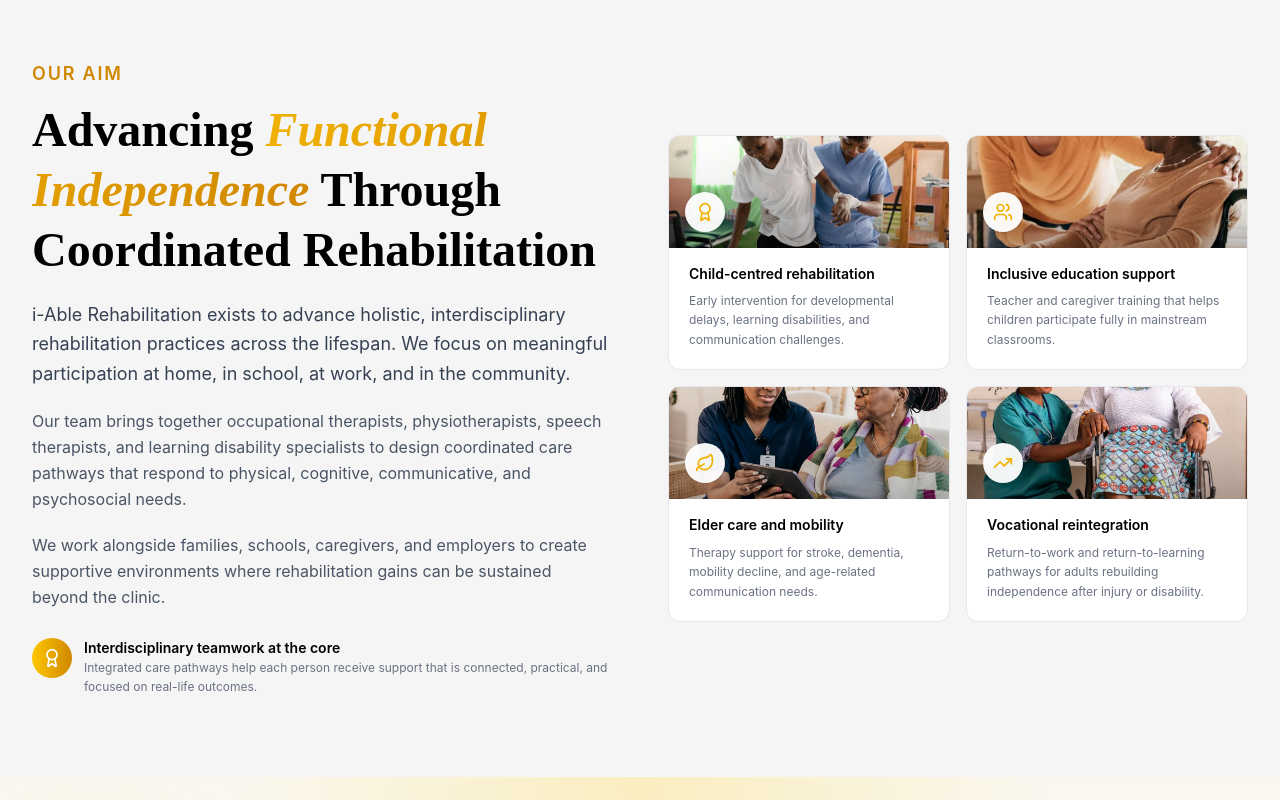
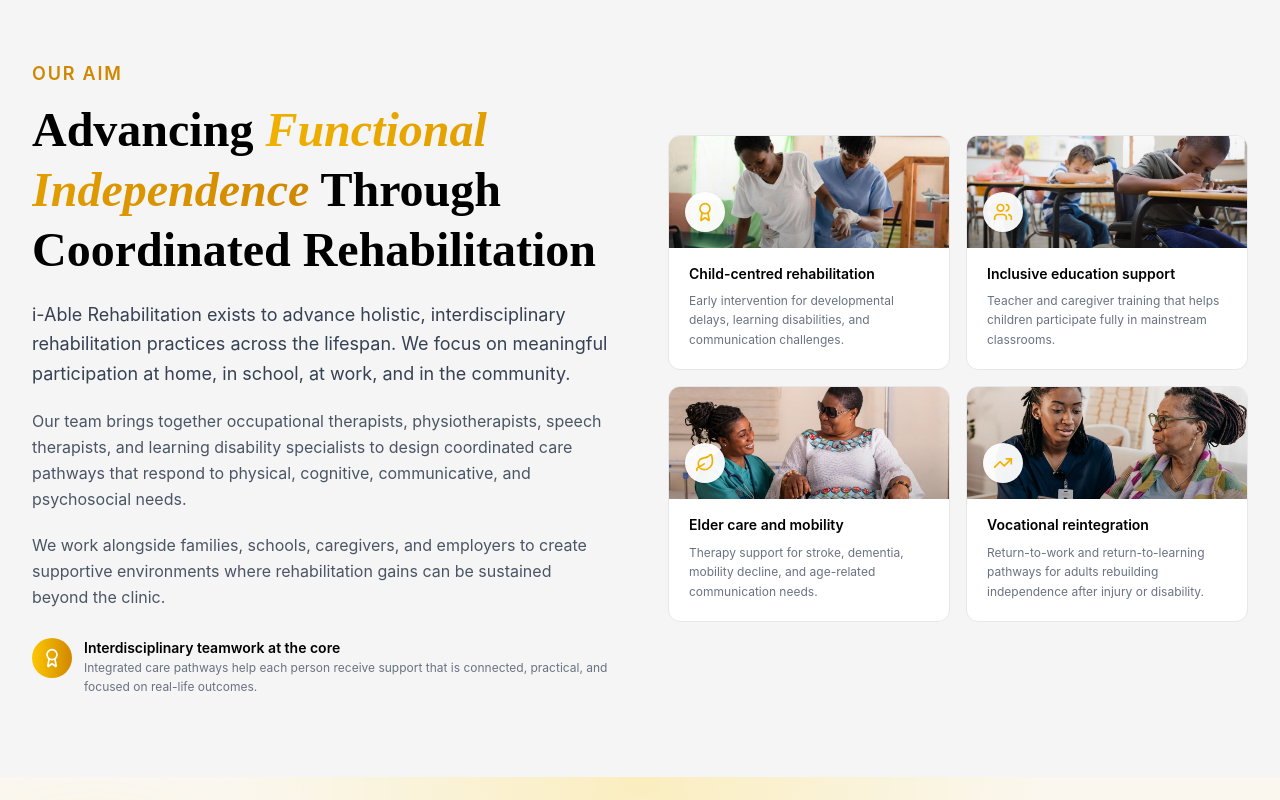
Before and after one commit to fidelnyame-80/we98-2983-2893-kjsd8, a React (Vite) app: page / in a window 1280 px wide. Shown: the part 820-1620 px from the top of the page. Built offline with nearby package versions, Linux system fonts and the light colour scheme.

Commit message:
images fixed

```diff
--- a/src/Components/AboutUs.jsx
+++ b/src/Components/AboutUs.jsx
@@ -18,7 +18,7 @@ const focusAreas = [
     description:
       "Teacher and caregiver training that helps children participate fully in mainstream classrooms.",
     icon: Users,
-    image: Images.educationSupportImage,
+    image: Images.inclusiveEducation,
     imageAlt:
       "A caregiver supporting inclusive participation during rehabilitation.",
   },
@@ -118,13 +118,13 @@ const AboutSection = () => {
                 whileInView={{ opacity: 1, y: 0 }}
                 viewport={{ once: true }}
                 transition={{ duration: 0.4, delay: i * 0.1 }}
-                className="overflow-hidden rounded-xl bg-white border border-gray-200 hover:border-yellow-300 hover:shadow-md transition-all duration-300 group"
+                className="overflow-hidden rounded-xl bg-white border border-gray-200 hover:border-yellow-300 hover:shadow-md transition-all duration-300 group "
               >
                 <div className="relative h-28 overflow-hidden bg-gray-100">
                   <img
                     src={image}
                     alt={imageAlt}
-                    className="h-full w-full object-cover transition-transform duration-500 group-hover:scale-105"
+                    className="h-full w-full object-cover transition-transform duration-500 group-hover:scale-105 object-[0%30%]"
                   />
                   <div className="absolute inset-0 bg-gradient-to-t from-black/20 via-black/5 to-transparent" />
                   <div className="absolute left-4 bottom-4 flex h-10 w-10 items-center justify-center rounded-full bg-white/95 shadow-sm">
--- a/src/assets/Images/Images.js
+++ b/src/assets/Images/Images.js
@@ -1,9 +1,9 @@
 import childRehabImage from "./physiotherapy-young-girl.png";
 import educationSupportImage from "./hero-woman-in-wheelchair.png";
-import elderCareImage from "./image1.png";
+import vocationalReintegrationImage from "./image1.png";
 import heroImage from "./hero-woman-in-wheelchair.png";
 import logoImage from "./logo.png";
-import vocationalReintegrationImage from "./vocational-reintegration.png";
+import elderCareImage from "./vocational-reintegration.png";
 import heroImg from "./heroImg.jpeg"
 import childRehab from "./child-rehab.png"
 import inclusiveEducation from "./inclusive-edu.png"
```
